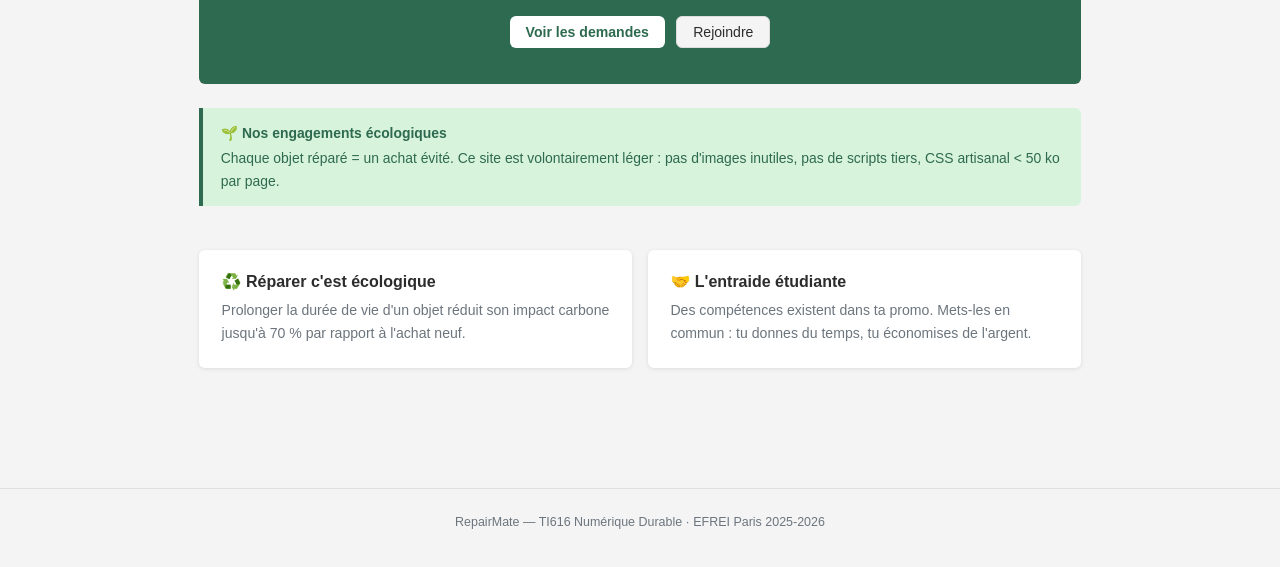
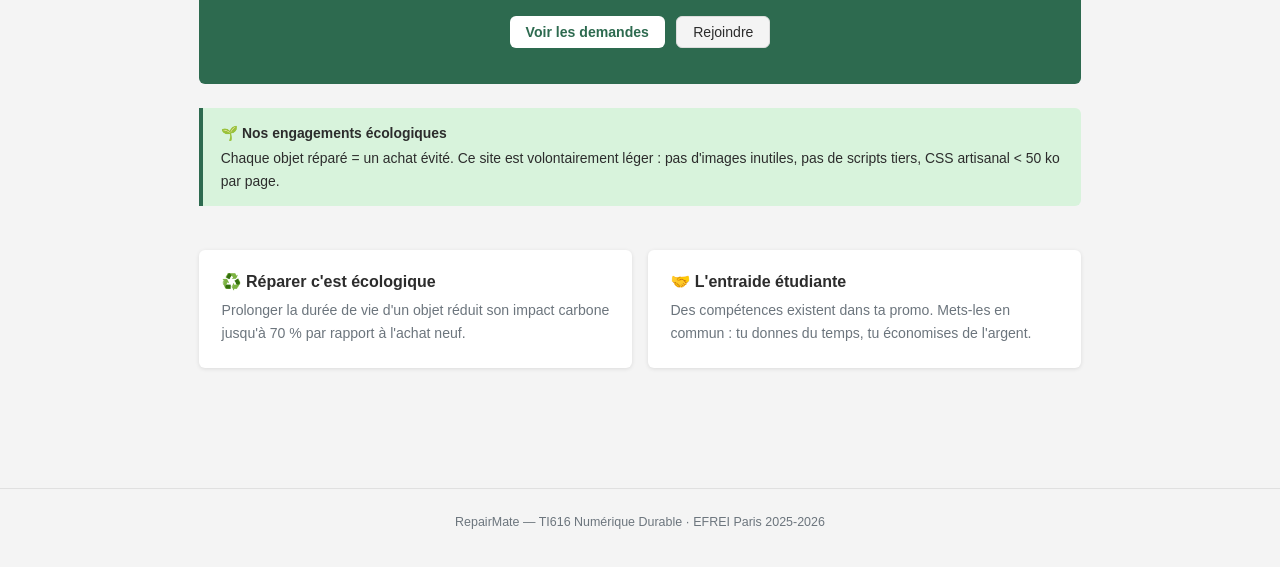
Before and after one commit to Audeb414/Projet_numerique_durable, a plain HTML site: page frontend/public/index.html in a window 1280 px wide. Shown: the part 205-772 px from the top of the page. Drawn offline with Linux system fonts and the light colour scheme; no server answers.

Commit message:
fix: improve contrast on green-box for accessibility

```diff
--- a/frontend/public/css/style.css
+++ b/frontend/public/css/style.css
@@ -95,7 +95,7 @@ main { padding: 1.8rem 0 3rem; }
 .stat-card .stat-lbl { font-size: 0.8rem; color: var(--gray); margin-top: 0.2rem; }
 
 /* Green box */
-.green-box { background: var(--green-pale); border-left: 4px solid var(--green); padding: 0.9rem 1.1rem; border-radius: 0 var(--radius) var(--radius) 0; margin-bottom: 1.2rem; font-size: 0.87rem; color: var(--green); }
+.green-box { background: var(--green-pale); border-left: 4px solid var(--green); padding: 0.9rem 1.1rem; border-radius: 0 var(--radius) var(--radius) 0; margin-bottom: 1.2rem; font-size: 0.87rem; color: var(--gray-dark); }
 .green-box strong { display: block; margin-bottom: 0.2rem; }
 
 /* Filtres */
```
